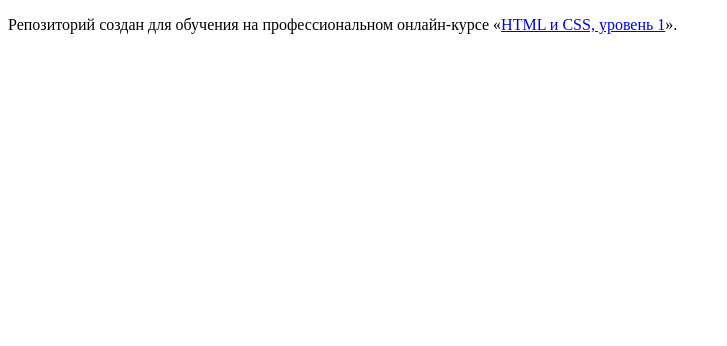
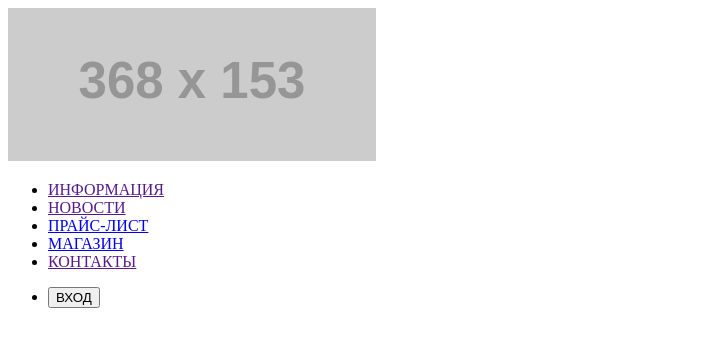
Before and after one commit to DanDev2519/1065177-barbershop-26, a plain HTML site: page index.html in a window 1280 px wide. Shown: the whole page, without its empty margins (0-727 px from the left). Drawn offline with Linux system fonts and the light colour scheme; placeholder pictures from the web are drawn by us.

Commit message:
Создание новых станиц и header на главной
Создал файлы страниц catalog.html, catalog-item.html, price-list.html.
Добаил header на страницу index.html

```diff
--- a/index.html
+++ b/index.html
@@ -5,8 +5,34 @@
     <title>HTML Academy: Барбершоп</title>
   </head>
   <body>
-
-    <p>Репозиторий создан для обучения на профессиональном онлайн‑курсе «<a href="https://htmlacademy.ru/intensive/htmlcss">HTML и CSS, уровень 1</a>».</p>
+    <!-- <p>Репозиторий создан для обучения на профессиональном онлайн‑курсе «<a href="https://htmlacademy.ru/intensive/htmlcss">HTML и CSS, уровень 1</a>».</p> -->
+    <header>
+      <nav>
+        <a href="">
+          <img src="https://via.placeholder.com/368x153" alt="Логотип барбершопа Бородинсий" width="368" height="153">
+        </a>
+        <ul>
+          <li>
+            <a href="">ИНФОРМАЦИЯ</a>
+          </li>
+          <li>
+              <a href="">НОВОСТИ</a>
+          </li>
+          <li>
+              <a href="price-list.html">ПРАЙС-ЛИСТ</a>
+          </li>
+          <li>
+              <a href="catalog.html">МАГАЗИН</a>
+          </li>
+          <li>
+              <a href="">КОНТАКТЫ</a>
+          </li>
+        </ul>
+        <ul>
+          <li><button type="button">ВХОД</button></li>
+        </ul>
+      </nav>
+    </header>
 
   </body>
 </html>
```
Also changed, not shown: catalog-item.html (added, +10 -0 lines), catalog.html (added, +10 -0 lines), price-list.html (added, +10 -0 lines).
